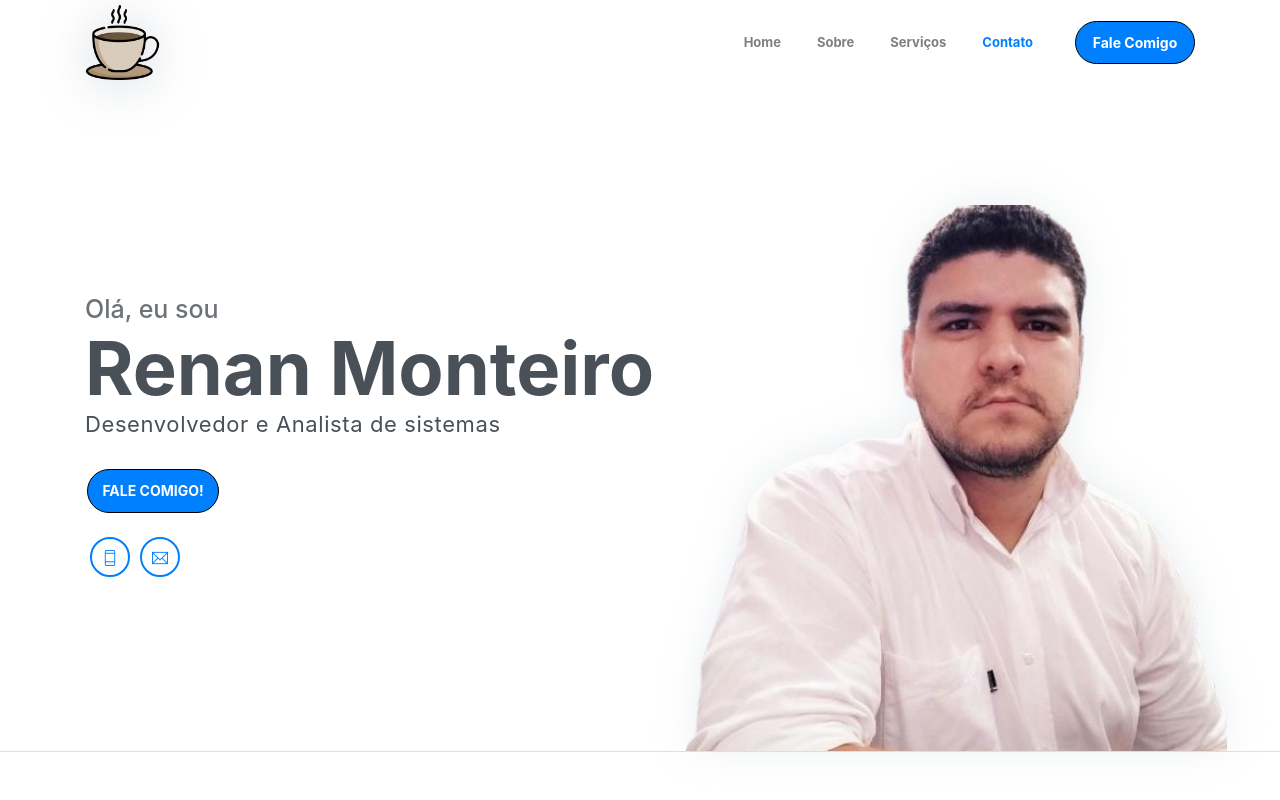
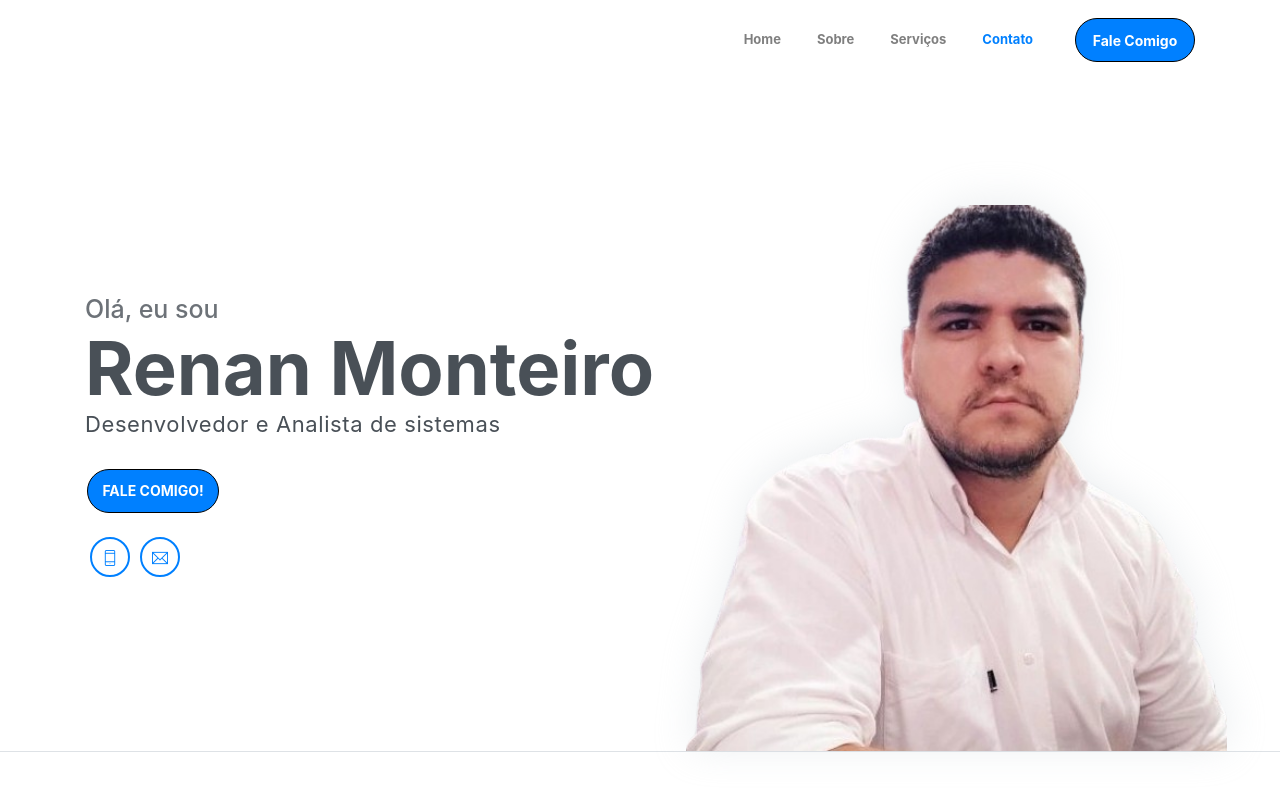
Before and after one commit to renanmonteiroo/renanmonteiroo.github.io, a plain HTML site: page index.html in a window 1280 px wide. Shown: the top 800 px of the page. Drawn offline with Linux system fonts and the light colour scheme.

Commit message:
Update index.html

```diff
--- a/index.html
+++ b/index.html
@@ -20,7 +20,7 @@
     <!-- Page navigation -->
     <nav class="navbar navbar-expand-lg navbar-light fixed-top" data-spy="affix" data-offset-top="0">
         <div class="container">
-            <a class="navbar-brand" href="#"><img src="assets/imgs/cafe.png" alt=""></a>
+         <!--   <a class="navbar-brand" href="#"><img src="assets/imgs/cafe.png" alt=""></a> -->
             <button class="navbar-toggler" type="button" data-toggle="collapse" data-target="#navbarSupportedContent"
                 aria-controls="navbarSupportedContent" aria-expanded="false" aria-label="Toggle navigation">
                 <span class="navbar-toggler-icon"></span>
```
